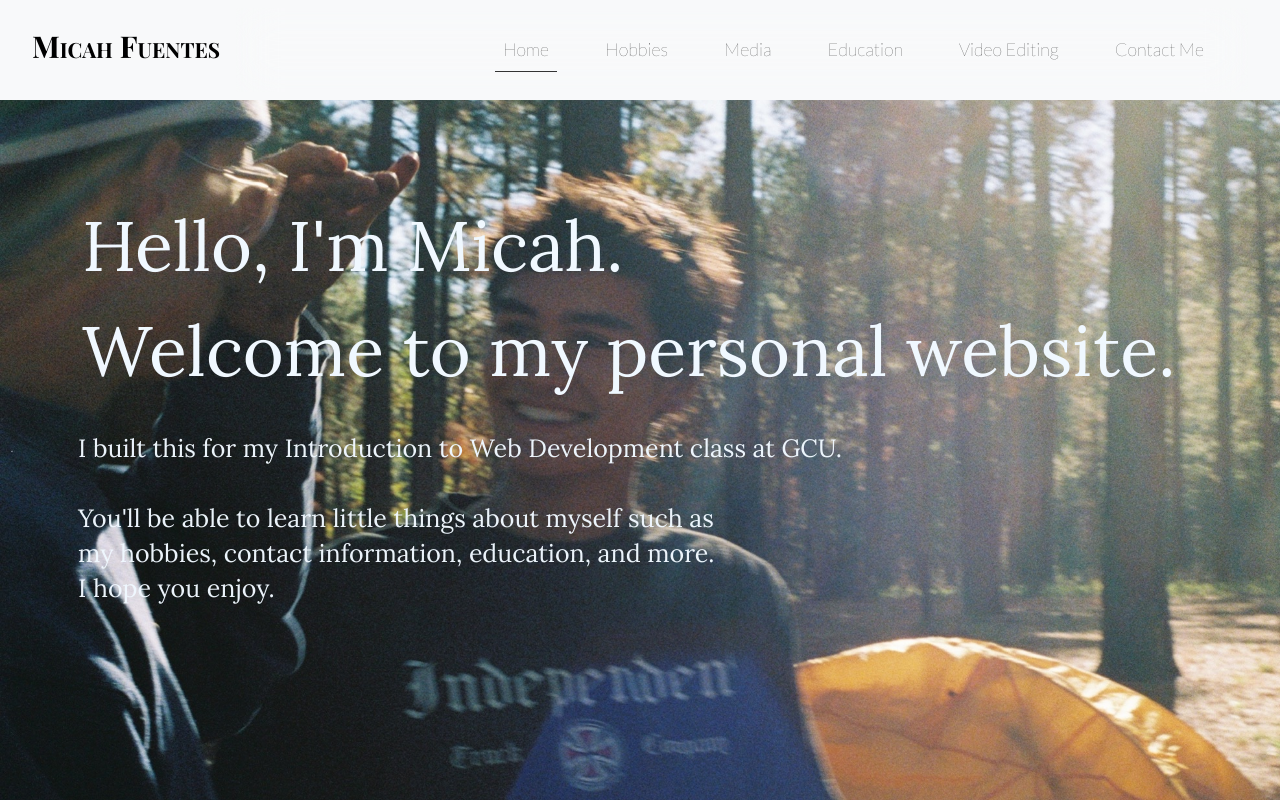
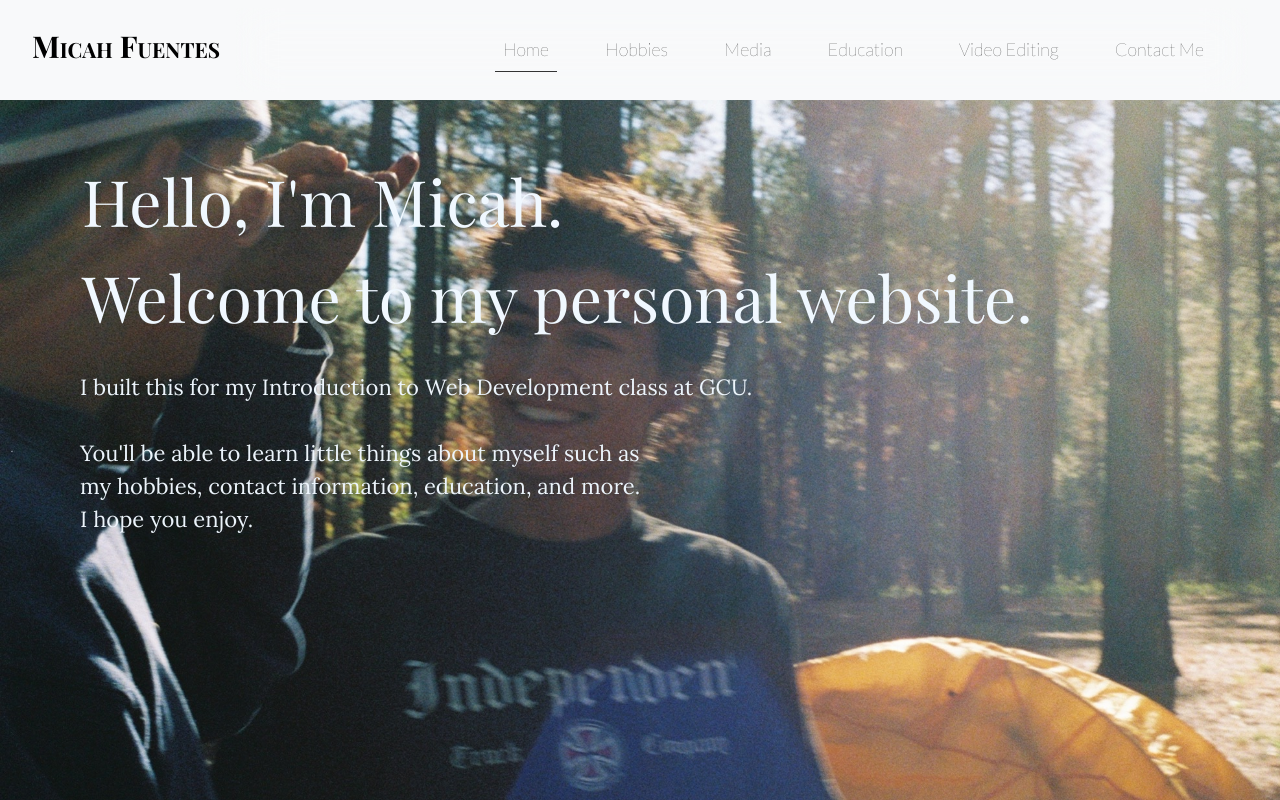
Before and after one commit to micahfuentes/micahfuentes.github.io, a plain HTML site: page index.html in a window 1280 px wide. Drawn offline with nearby package versions, Linux system fonts and the light colour scheme.

Commit message:
Update style2.css

```diff
--- a/style2.css
+++ b/style2.css
@@ -9,25 +9,26 @@ body {
     /*Personal Website Text*/
     #homepageA {
         text-align: left;
-        margin-top: 120px;
+        /* margin-top: 120px;  */
+        margin-top: 10vh;
         color: aliceblue;
-        font-size: 70px;
+        font-size: 5vw;
         position: sticky;
         pointer-events: none;
-        font-family: 'Lora', serif;
+        font-family: 'Playfair Display', serif;
     }
     /* Description Text */
     #homepageB {
         text-align: left;
         left: auto;
         color: aliceblue;
-        padding: 8px;
+        padding: 10px;
         border-radius: 5px;
-        margin-top: 20px;
+        margin-top: 2vh;
         font-family: 'Lora', serif;
         font-weight: 400;
-        font-size: 25px;
-        line-height: 35px;
+        /* font-size: max(20px, 3vw); */
+        font-size: clamp(16px, 4vw, 22px);
         pointer-events: none;
     }
     /* Background Styling */
```
